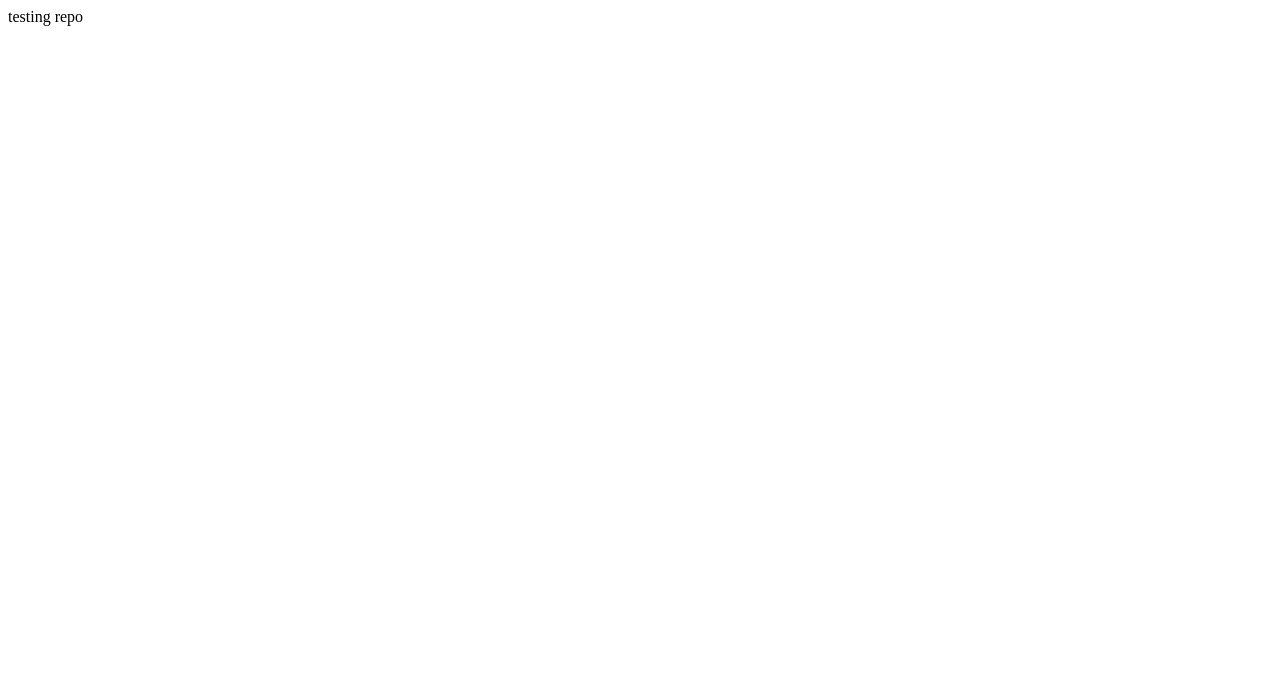
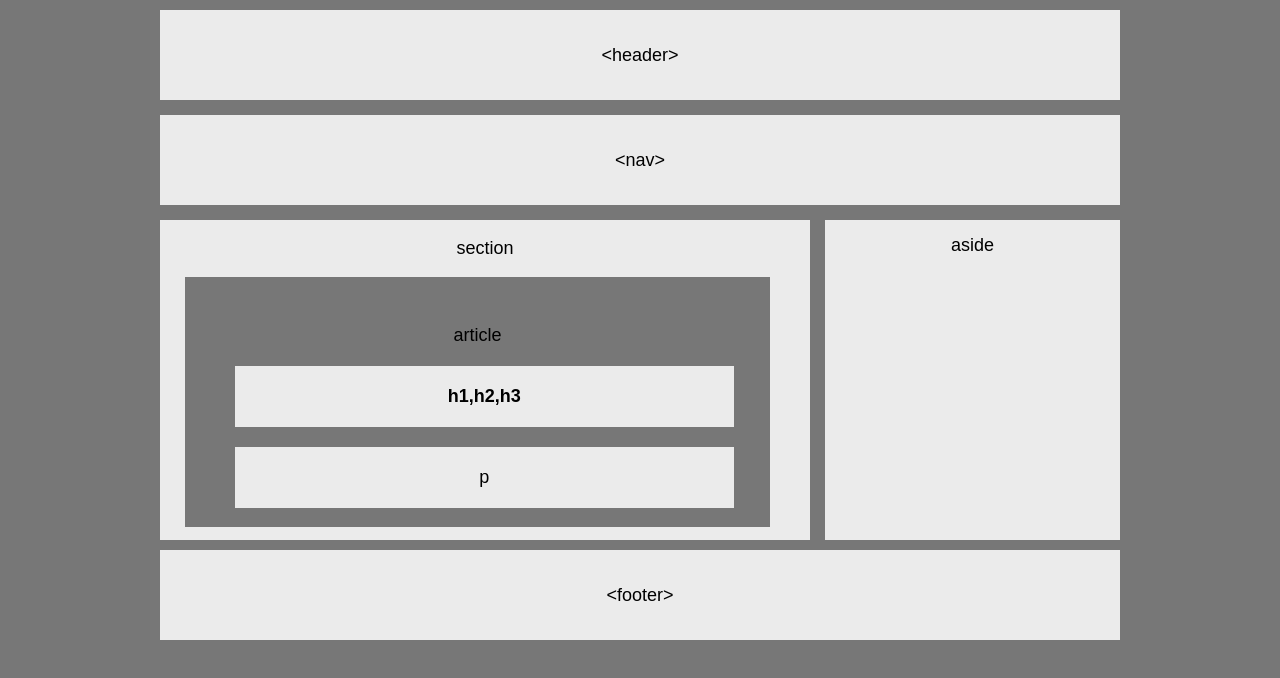
Before and after one commit to powusu6128/homework-01, a plain HTML site: page index.html in a window 1280 px wide. Drawn offline with Linux system fonts and the light colour scheme.

Commit message:
home_work_01 solution

```diff
--- a/index.html
+++ b/index.html
@@ -1 +1,39 @@
-testing repo
+<!DOCTYPE html>
+<html lang="en">
+<head>
+  <meta charset="UTF-8">
+  <meta name="viewport" content="width=device-width, initial-scale=1.0">
+  <meta http-equiv="X-UA-Compatible" content="ie=edge">
+  <title>assingment1</title>
+  <link rel="stylesheet" href="style.css">
+</head>
+<body>
+     <div>
+       <!-- header -->
+      <header>&lt;header&gt;</header>
+      <!-- nav -->
+        <nav>&lt;nav&gt;</nav>
+     </div>
+
+    <div>
+    <!-- section column -->
+      <section class="section-article">
+        <p>section</p>
+          <article>
+            <p>article</p>
+            <div>
+                <h1>h1,h2,h3</h1>
+                <p >p</p>
+            </div>
+          </article>
+      </section>
+      <section class="aside-bar">
+        <aside>aside</aside>
+      </section>
+    </div>
+    <div>
+       <!-- footer -->
+       <footer>&lt;footer&gt;</footer>
+    </div>
+</body>
+</html>
--- /dev/null
+++ b/style.css
@@ -0,0 +1,69 @@
+
+* {
+  box-sizing: border-box;
+  text-align: center;
+  font-size :18px;
+}
+
+body{
+  width: 960px;
+  font-family: Arial, "Helvetica Neue",Helvetica,sans-serif;
+  text-align: center;
+  margin:0px auto;
+  background: #777;
+  padding:0px;
+}
+
+header,nav,footer{
+  float: center;
+  background :#ebebeb;
+  height: 30%;
+  width: 100%;
+  line-height: 90px;
+  margin-top:10px;
+  margin-bottom: 15px;
+}
+
+footer{
+  margin-top: 25px;
+  margin-bottom:10px;
+  clear:both;
+}
+
+.section-article{
+  background:#ebebeb;
+  width:650px;
+  height:320px;
+  float: left;
+  margin-bottom: 10px;
+  margin-right: 10px;
+}
+.aside-bar{
+  width:295px;
+  height:320px;
+  background: #ebebeb;
+  padding-top: 15px;
+  float: right;
+}
+
+article{
+  width:90%;
+  height: 78%;
+  background: #777;
+  margin-left:25px;
+  padding: 30px;
+}
+article>div>p{
+  width:95%;
+  height: 90%;
+  background: #ebebeb;
+  margin:20px;
+  padding: 20px;
+}
+article>div>h1{
+  width:95%;
+  height: 90%;
+  background: #ebebeb;
+  margin:20px;
+  padding: 20px;
+}
```
